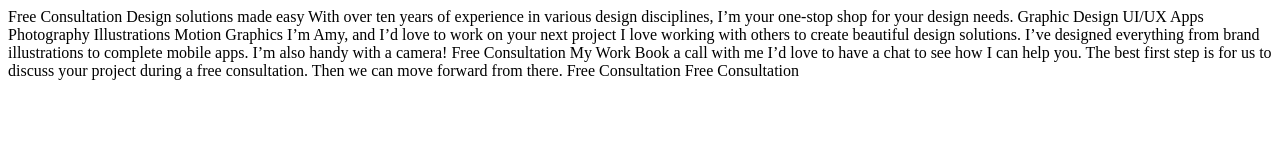
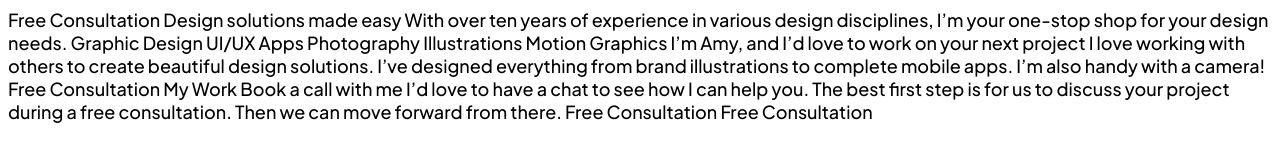
Before and after one commit to FausioPaco/single-page-portfilio-challenge, a plain HTML site: page index.html in a window 1280 px wide. Drawn offline with Linux system fonts and the light colour scheme.

Commit message:
Update design system

```diff
--- /dev/null
+++ b/css/styles.css
@@ -0,0 +1,15 @@
+html {
+  box-sizing: border-box;
+}
+
+*,
+*::before,
+*::after {
+  box-sizing: inherit;
+}
+
+body {
+  font-family: 'Plus Jakarta Sans', sans-serif;
+  font-weight: 500;
+  font-size: 18px;
+}
--- /dev/null
+++ b/css/variables.css
@@ -0,0 +1,18 @@
+:root {
+  /* Typography */
+  --base-size: 1rem;
+  --h1: 3.111rem;
+  --h2: 2.222rem;
+  --h3: 1.778rem;
+
+  /* Colors */
+  --black: #030303;
+  --medium-brown: #7a746e;
+  --light-cream: #fff7f0;
+  --galatic-blue: #755cde;
+  --summer-yellow: #f6a560;
+  --pink: #f39e9e;
+  --light-red: #eb7565;
+  --cyan: #61c4b7;
+  --dark-purple: #552049;
+}
--- a/index.html
+++ b/index.html
@@ -3,13 +3,21 @@
   <head>
     <meta charset="UTF-8" />
     <meta name="viewport" content="width=device-width, initial-scale=1.0" />
-
     <link
       rel="icon"
       type="image/png"
       sizes="32x32"
       href="./assets/favicon-32x32.png"
     />
+    <link rel="preconnect" href="https://fonts.googleapis.com" />
+    <link rel="preconnect" href="https://fonts.gstatic.com" crossorigin />
+    <link
+      href="https://fonts.googleapis.com/css2?family=Plus+Jakarta+Sans:wght@500;700&display=swap"
+      rel="stylesheet"
+    />
+    <link href="css/variables.css" rel="stylesheet" />
+    <link href="css/typography.css" rel="stylesheet" />
+    <link href="css/styles.css" rel="stylesheet" />
 
     <title>Frontend Mentor | Single-page design portfolio</title>
   </head>
```
Also changed, not shown: js/app.js (added).
